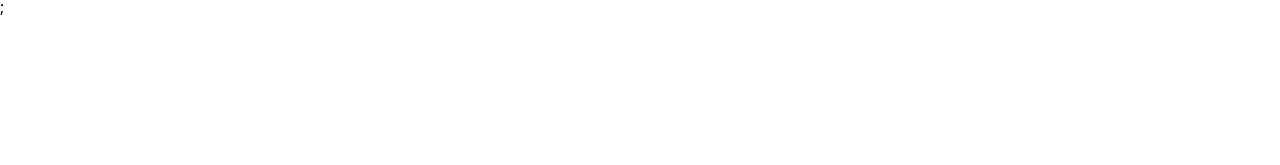
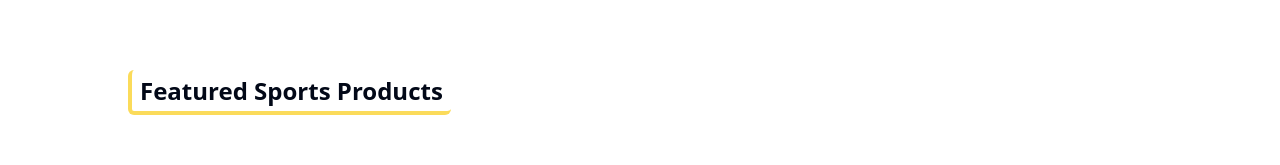
Before and after one commit to bandhandut19/bond-sports-frontend, a React (Vite) app: page / in a window 1280 px wide. Shown: the part 361-526 px from the top of the page. Built offline with nearby package versions, Linux system fonts and the light colour scheme.

Commit message:
added featured products ui

```diff
--- /dev/null
+++ b/src/components/ui/FeaturedProducts.tsx
@@ -0,0 +1,5 @@
+const FeaturedProducts = () => {
+  return <div></div>;
+};
+
+export default FeaturedProducts;
--- a/src/pages/Home.tsx
+++ b/src/pages/Home.tsx
@@ -1,9 +1,15 @@
 import HomePageSlider from "@/components/ui/HomePageSlider";
+import TopMarginSetter from "@/utils/TopMarginSetter";
 
 const Home = () => {
   return (
     <div>
       <HomePageSlider></HomePageSlider>
+      <TopMarginSetter></TopMarginSetter>
+      <span className="text-2xl font-bold border-b-4 border-l-4 px-2 py-1 border-yellow-400 border-opacity-70 rounded-md">
+        Featured Sports Products
+      </span>
+      <TopMarginSetter></TopMarginSetter>
     </div>
   );
 };
--- /dev/null
+++ b/src/utils/TopMarginSetter.tsx
@@ -0,0 +1,5 @@
+const TopMarginSetter = () => {
+  return <div className="mt-20"></div>;
+};
+
+export default TopMarginSetter;
```
